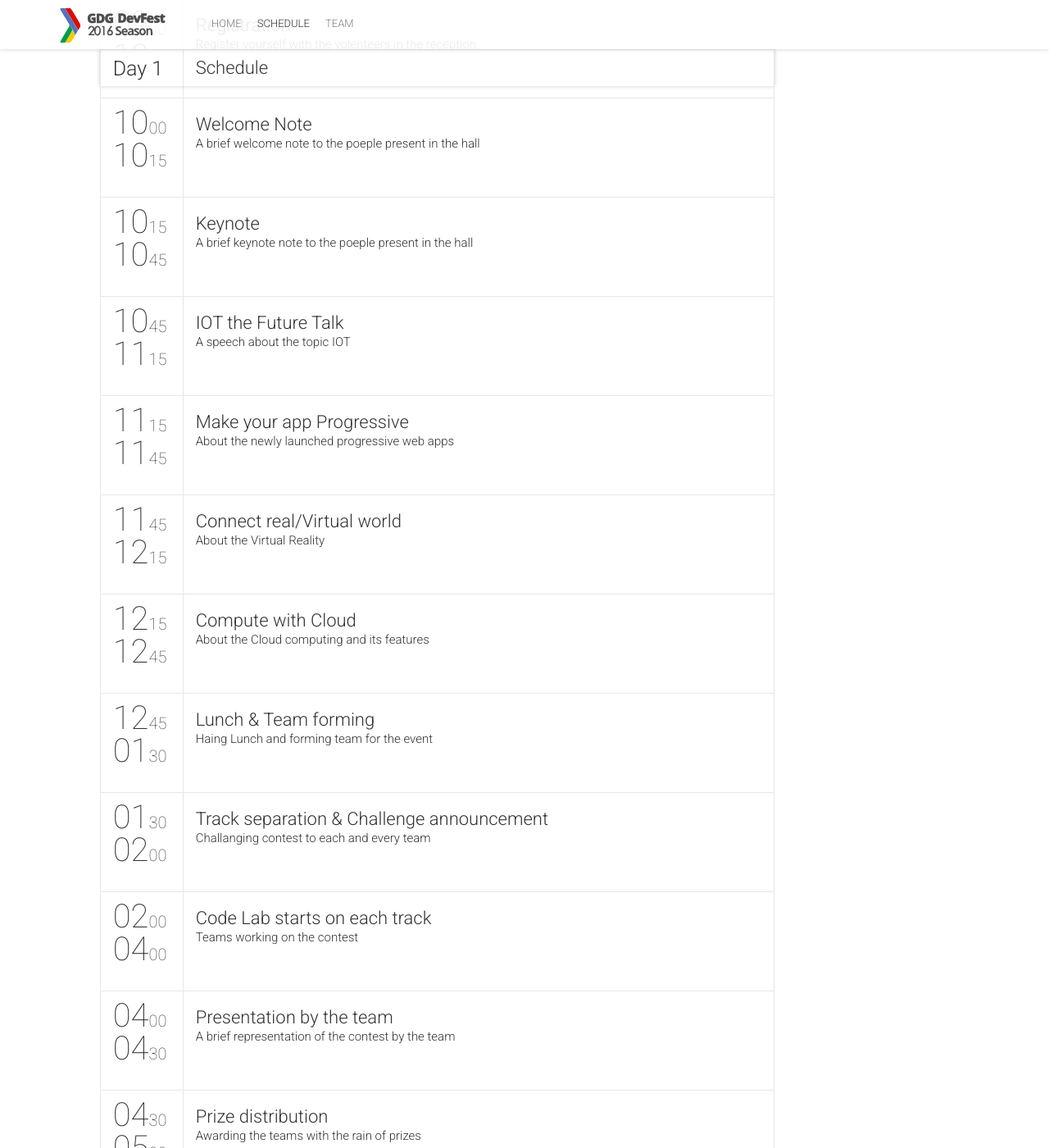
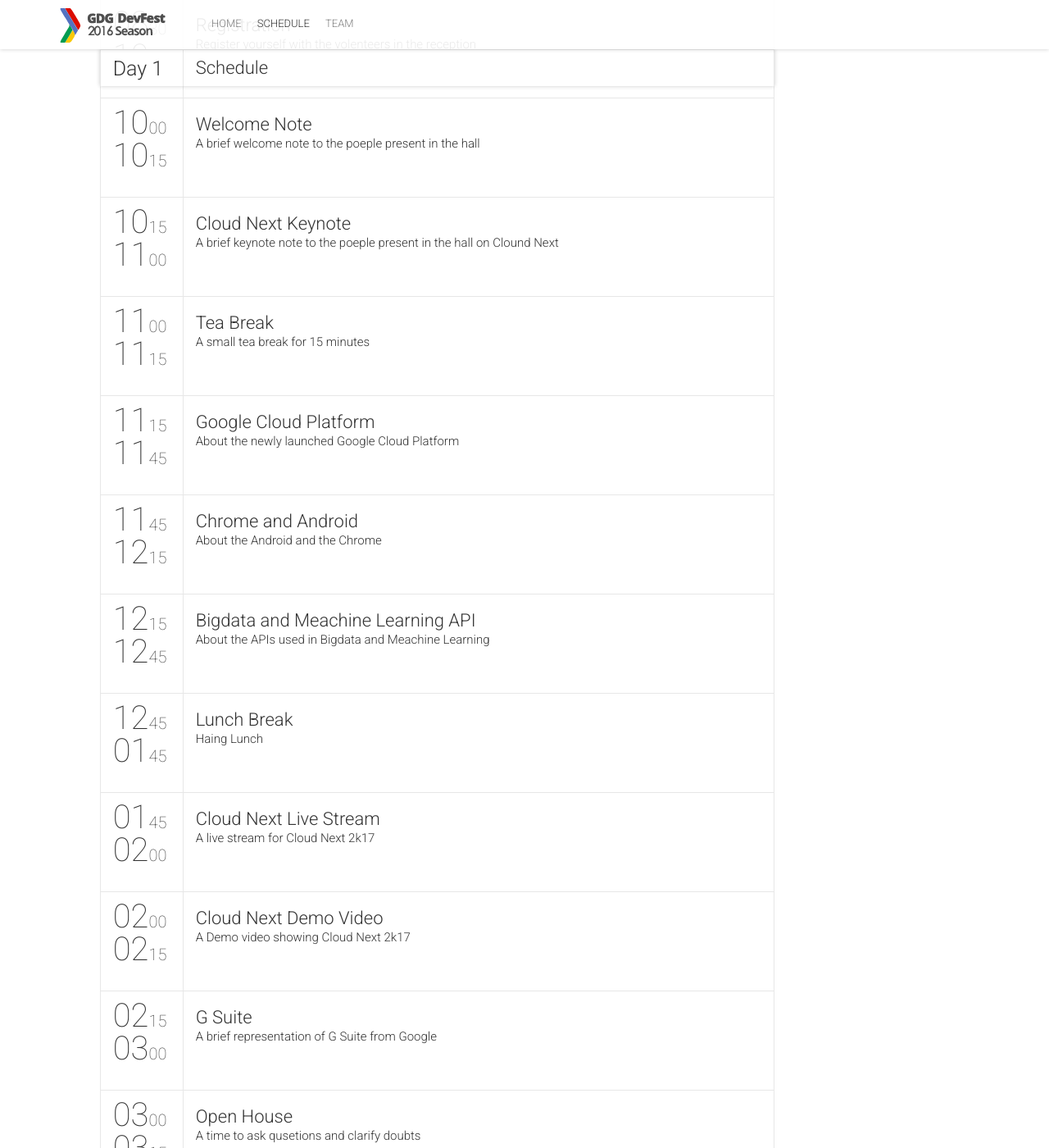
Before and after one commit to gscpsnacet/cloudnext17, a Jekyll site: the page built from schedule.html, in a window 1280 px wide and 1400 px high, scrolled down 579 px. Shown: the whole window at 82% size. Built offline with Jekyll 4.4.1, drawn with Linux system fonts in a browser that asks for light colours; nearby versions of some CDN libraries; comment, search, counter and statistics services are not loaded; some of the changed text lies outside the part shown.

Commit message:
schedule

```diff
--- a/_data/schedule.yml
+++ b/_data/schedule.yml
@@ -7,7 +7,7 @@
     # - {title: "Community", color: "#e91e63"}
   timeslots:
     - {
-    	startTime: "09:00",
+    	startTime: "08:30",
     	endTime: "10:00",
         sessionIds: [001]
     	# sessionIds: [002, 003, 004]
@@ -19,11 +19,11 @@
     }
     - {
     	startTime: "10:15",
-    	endTime: "10:45",
+    	endTime: "11:00",
     	sessionIds: [003]
     }
     - {
-        startTime: "10:45",
+        startTime: "11:00",
         endTime: "11:15",
         sessionIds: [004]
     }
@@ -44,31 +44,31 @@
     }
     - {
         startTime: "12:45",
-        endTime: "01:30",
+        endTime: "01:45",
         sessionIds: [010]
     }
     - {
-        startTime: "01:30",
+        startTime: "01:45",
         endTime: "02:00",
         sessionIds: [011]
     }
     - {
         startTime: "02:00",
-        endTime: "04:00",
+        endTime: "02:15",
         sessionIds: [012]
     }
     - {
-        startTime: "04:00",
-        endTime: "04:30",
+        startTime: "02:15",
+        endTime: "03:00",
         sessionIds: [013]
     }
     - {
-        startTime: "04:30",
-        endTime: "05:00",
+        startTime: "03:00",
+        endTime: "03:15",
         sessionIds: [014]
     }
     - {
-        startTime: "05:00",
-        endTime: "05:30",
+        startTime: "03:15",
+        endTime: "03:30",
         sessionIds: [015]
     }
--- a/_data/sessions.yml
+++ b/_data/sessions.yml
@@ -12,67 +12,67 @@
   description: "A brief welcome note to the poeple present in the hall"
 -
   id: 003
-  title: "Keynote"
+  title: "Cloud Next Keynote"
   place: "Hall"
   service: true
-  description: "A brief keynote note to the poeple present in the hall"
+  description: "A brief keynote note to the poeple present in the hall on Clound Next"
 -
   id: 004
-  title: "IOT the Future Talk"
+  title: "Tea Break"
   place: "Hall"
   service: true
-  description: "A speech about the topic IOT"
+  description: "A small tea break for 15 minutes"
 -
   id: 005
-  title: "Make your app Progressive"
+  title: "Google Cloud Platform"
   place: "Hall"
   service: true
-  description: "About the newly launched progressive web apps"
+  description: "About the newly launched Google Cloud Platform"
 -
   id: 006
-  title: "Connect real/Virtual world"
+  title: "Chrome and Android"
   place: "Hall"
   service: true
-  description: "About the Virtual Reality"
+  description: "About the Android and the Chrome"
 -
   id: 007
-  title: "Compute with Cloud"
+  title: "Bigdata and Meachine Learning API"
   place: "Hall"
   service: true
-  description: "About the Cloud computing and its features"
+  description: "About the APIs used in Bigdata and Meachine Learning"
 -
   id: 010
-  title: "Lunch & Team forming"
+  title: "Lunch Break"
   place: "Hall"
   service: true
-  description: "Haing Lunch and forming team for the event"
+  description: "Haing Lunch"
 -
   id: 011
-  title: "Track separation & Challenge announcement"
+  title: "Cloud Next Live Stream"
   place: "Hall"
   service: true
-  description: "Challanging contest to each and every team"
+  description: "A live stream for Cloud Next 2k17"
 -
   id: 012
-  title: "Code Lab starts on each track"
+  title: "Cloud Next Demo Video"
   place: "Hall"
   service: true
-  description: "Teams working on the contest"
+  description: "A Demo video showing Cloud Next 2k17"
 -
   id: 013
-  title: "Presentation by the team"
+  title: "G Suite"
   place: "Hall"
   service: true
-  description: "A brief representation of the contest by the team"
+  description: "A brief representation of G Suite from Google"
 -
   id: 014
-  title: "Prize distribution"
+  title: "Open House"
   place: "Hall"
   service: true
-  description: "Awarding the teams with the rain of prizes"
+  description: "A time to ask qusetions and clarify doubts"
 -
   id: 015
-  title: "12 Weeks GeeksUp challenge Announcement"
+  title: "Feedback & closing notes."
   place: "Hall"
   service: true
   description: "A small announcement for the next events and Vote of thanks"
```
Also changed, not shown: 1 other file.
